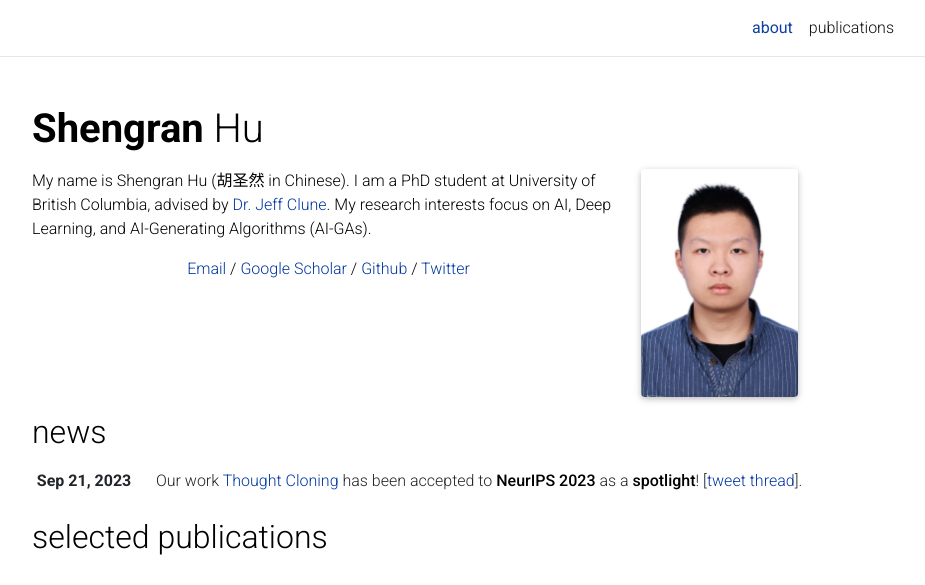
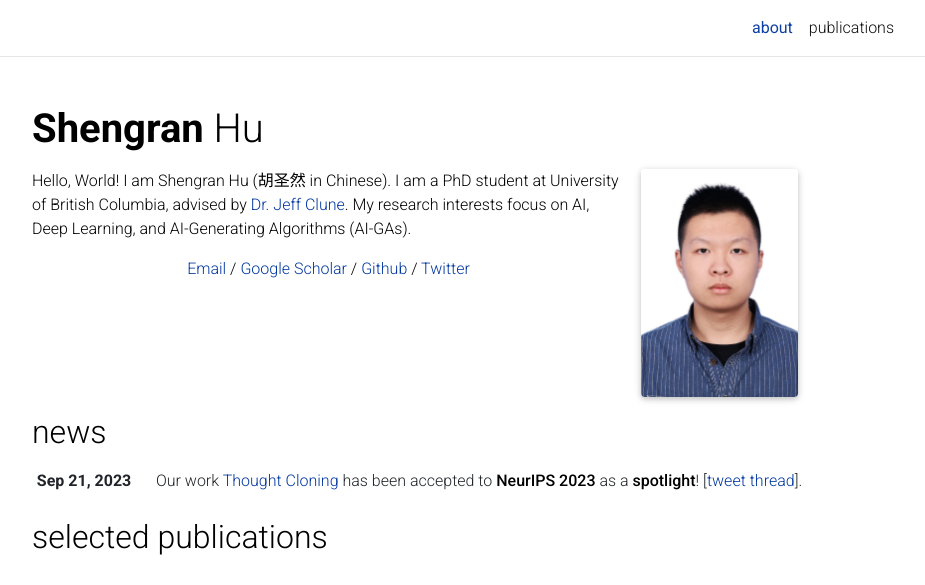
Before and after one commit to ShengranHu/shengranhu.github.io, a Jekyll site: the page built from _pages/about.md, in a window 1280 px wide, cut to the strip 0-585 px from the top of the page. Shown: the whole strip, without its empty margins (173-1098 px from the left). Built offline with Jekyll 4.4.1, drawn with Linux system fonts in a browser that asks for light colours; full-size pictures stand in for the smaller copies a plugin makes; comment, search, counter and statistics services are not loaded; a style sheet for code colours, icons or effects is not loaded.

Commit message:
Update about.md

```diff
--- a/_pages/about.md
+++ b/_pages/about.md
@@ -17,7 +17,7 @@ selected_papers: true # includes a list of papers marked as "selected={true}"
 social: true  # includes social icons at the bottom of the page
 ---
 
-My name is Shengran Hu (胡圣然 in Chinese). I am a PhD student at University of British Columbia, advised by <a href="http://jeffclune.com/">Dr. Jeff Clune</a>. My research interests focus on AI, Deep Learning, and AI-Generating Algorithms (AI-GAs).
+Hello, World! I am Shengran Hu (胡圣然 in Chinese). I am a PhD student at University of British Columbia, advised by <a href="http://jeffclune.com/">Dr. Jeff Clune</a>. My research interests focus on AI, Deep Learning, and AI-Generating Algorithms (AI-GAs).
 
 <p style="text-align:center">
                 <a href="mailto:hu.shengran@outlook.com">Email</a> /
```
